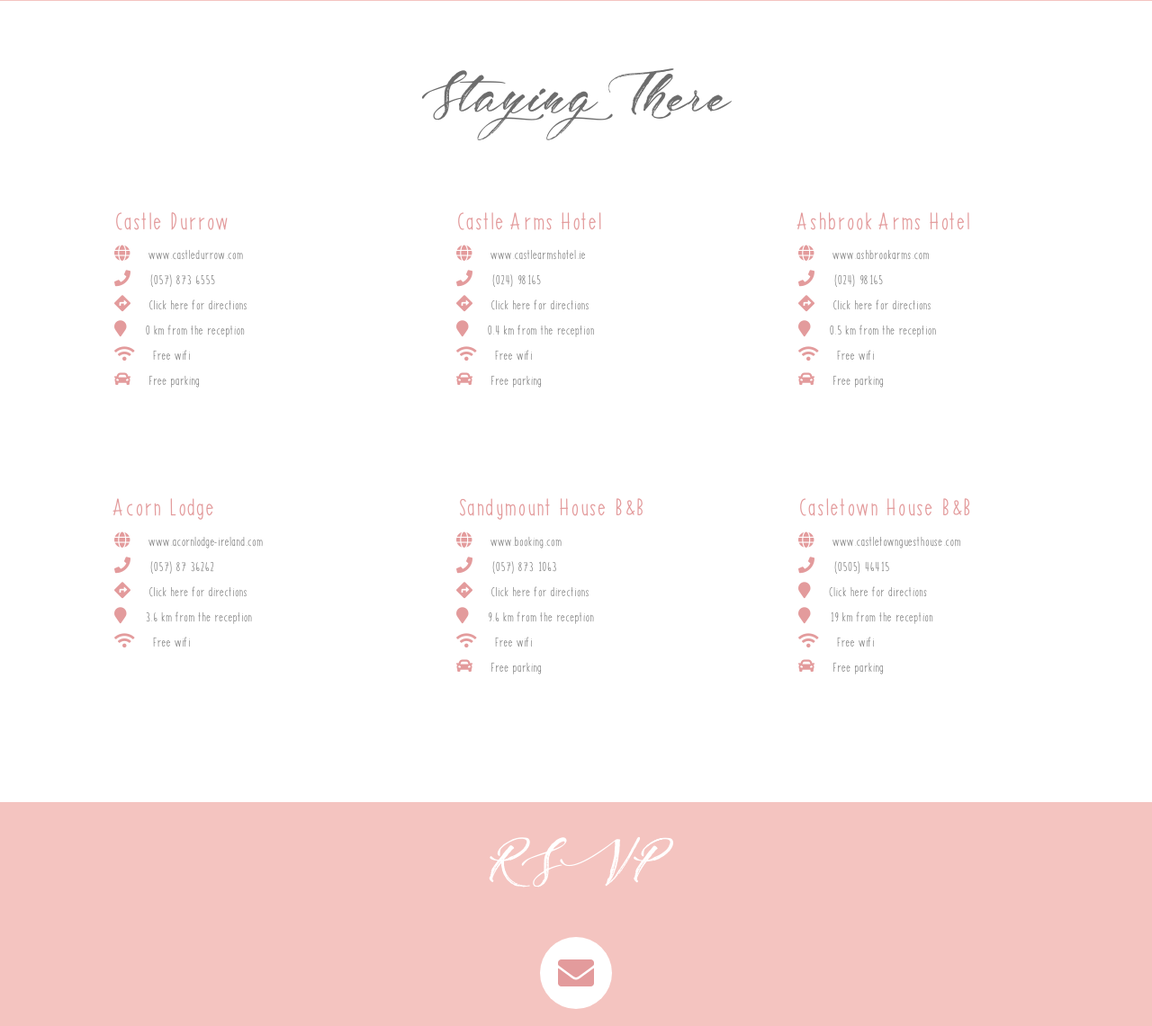
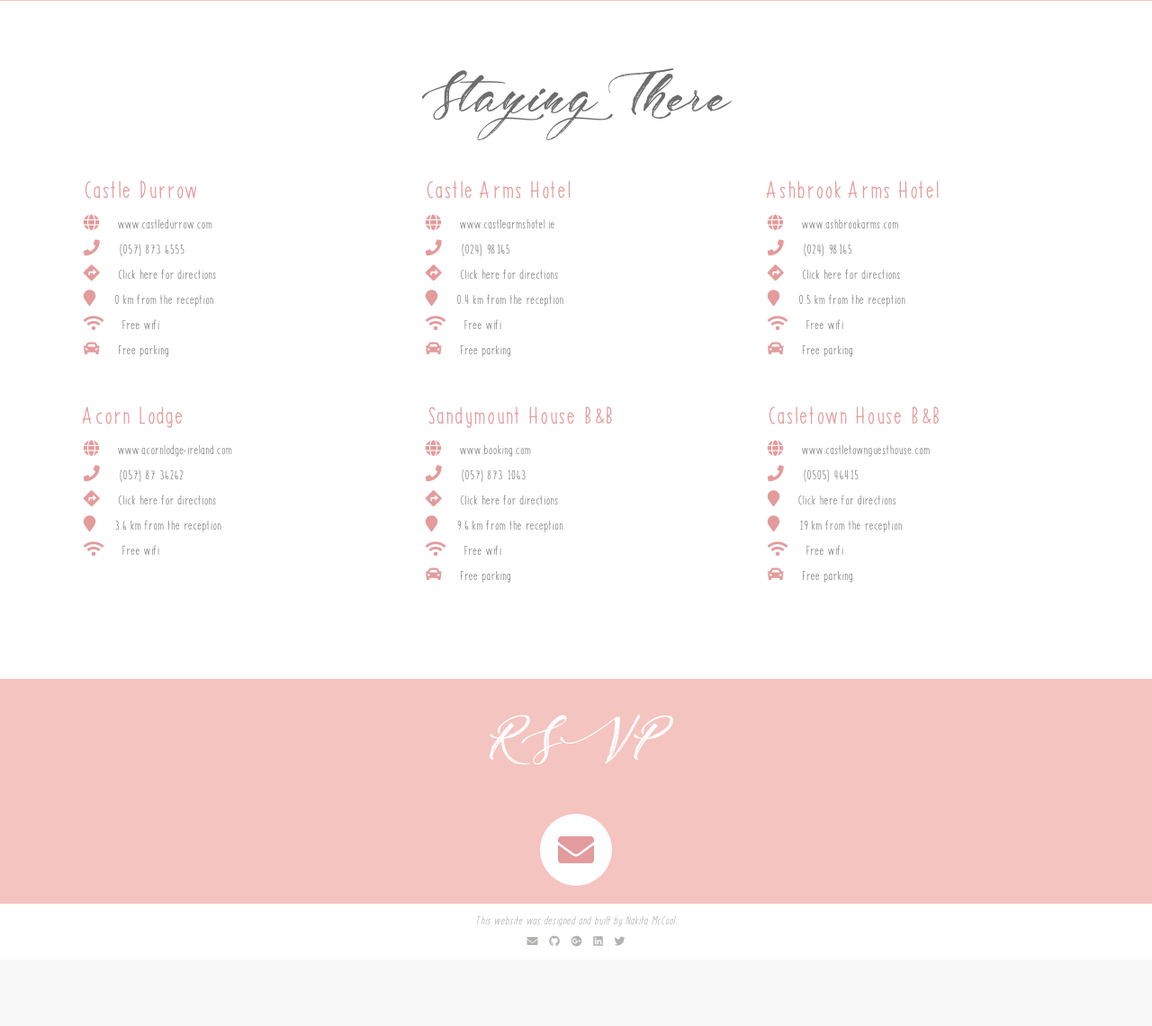
Before and after one commit to nakitamccool/kielandanna-newage-upgrade, a PHP site: page / in a window 1280 px wide. Shown: the part 2117-3258 px from the top of the page at 90% size. After the commit the page ends 3170 px from the top, so only its background shows below. Run offline with PHP 8.4, Linux system fonts and the light colour scheme; some libraries are stand-ins or nearby versions.

Commit message:
Minimised paddings

```diff
--- a/assets/css/custom.css
+++ b/assets/css/custom.css
@@ -221,7 +221,7 @@ a:hover, a:focus, a:active{
 }
 
 .portfolio-item {
-    padding: 5%;
+    padding: 2%;
     background-color: white;
     color: grey;
 }
```
